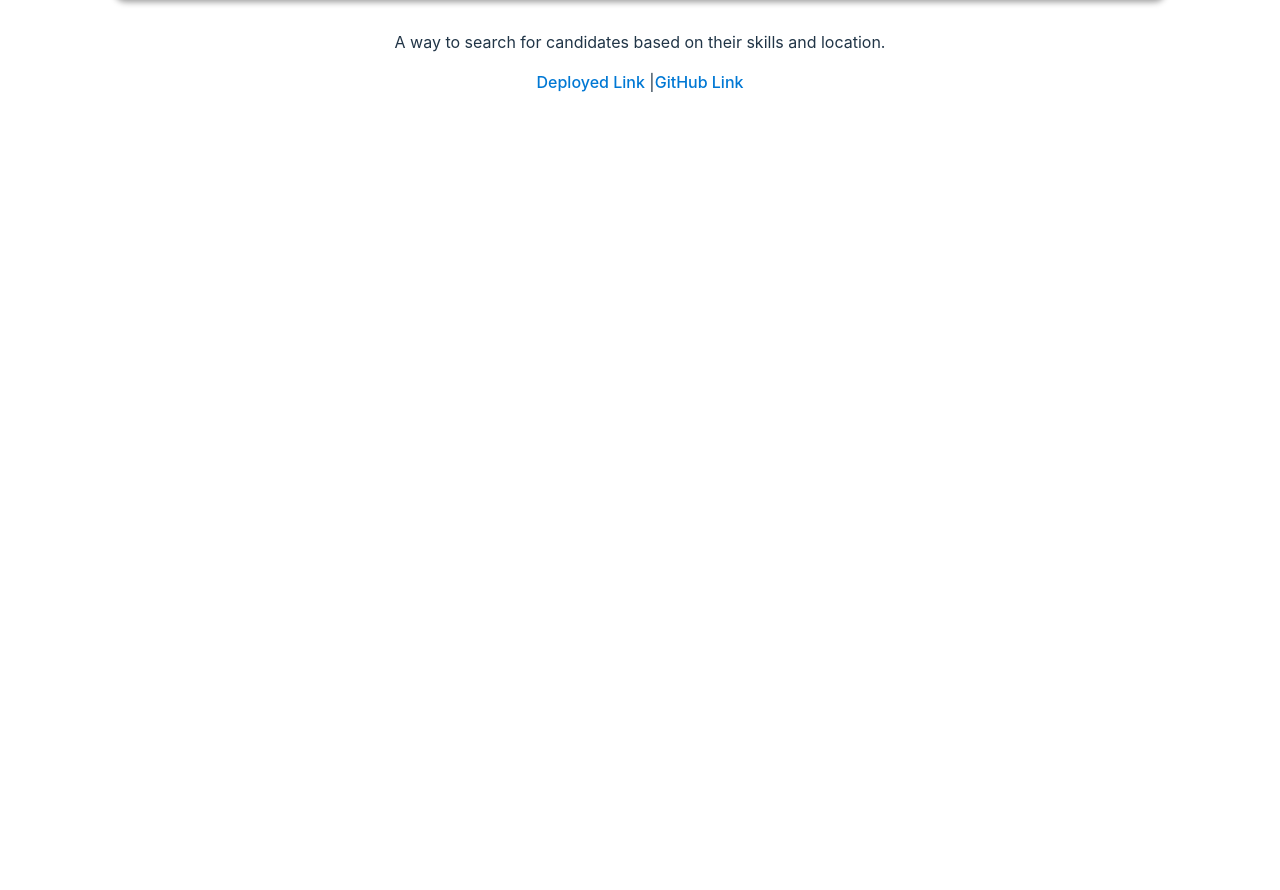
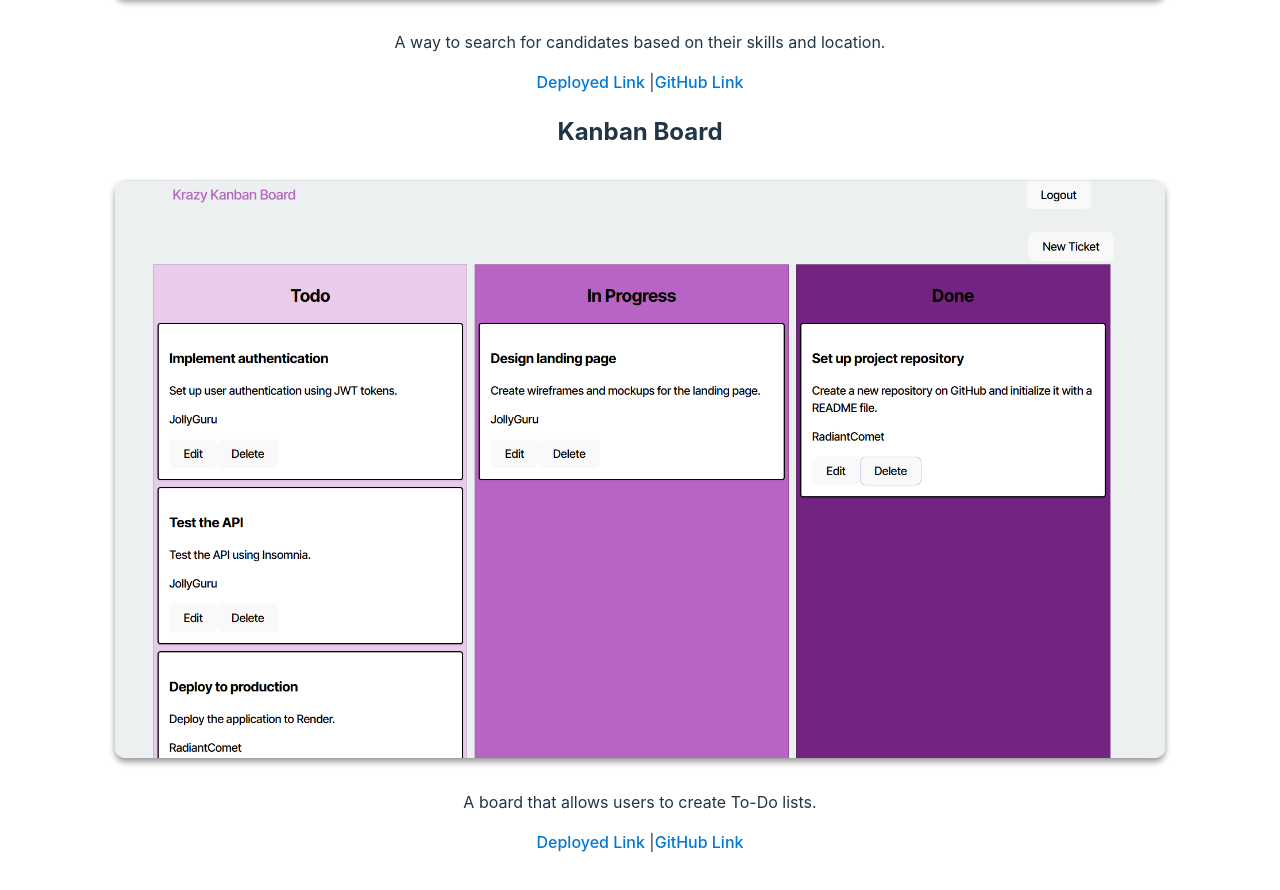
Before and after one commit to Dkobes/react-portfolio, a React (Vite) app: page /portfolio in a window 1280 px wide. Shown: the part 3577-4467 px from the top of the page. Before the commit the page ends 3803 px from the top, so only its background shows below. Built offline with nearby package versions, Linux system fonts and the light colour scheme.

Commit message:
adding in another project

```diff
--- a/src/sections/Portfolio.jsx
+++ b/src/sections/Portfolio.jsx
@@ -3,6 +3,7 @@ import adventurersBoard from "../assets/adventurersBoard.jpg";
 import spellCaster from "../assets/spellCaster.jpg";
 import treasureBarBrawl from "../assets/treasureBarBrawl.jpg";
 import candidateSearch from "../assets/candidate-search.jpg";
+import kanban from '../assets/kanban.jpg';
 
 const Portfolio = () => {
     const projects = [
@@ -34,6 +35,13 @@ const Portfolio = () => {
             githubLink: "https://github.com/Dkobes/Candidate-Search",
             image: candidateSearch
         },
+        {
+            title: "Kanban Board",
+            description: "A board that allows users to create To-Do lists.",
+            deployedLink: "https://kanban-board-5gqw.onrender.com",
+            githubLink: "https://github.com/Dkobes/Kanban-Board",
+            image: kanban
+        },
     ];
 
     return (
```
Also changed, not shown: src/assets/kanban.jpg (added).
